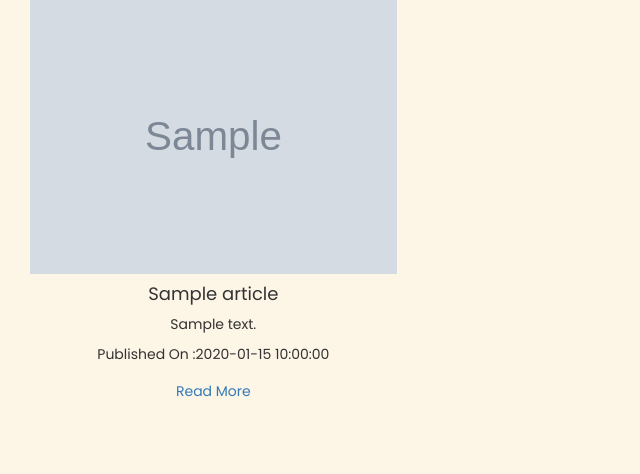
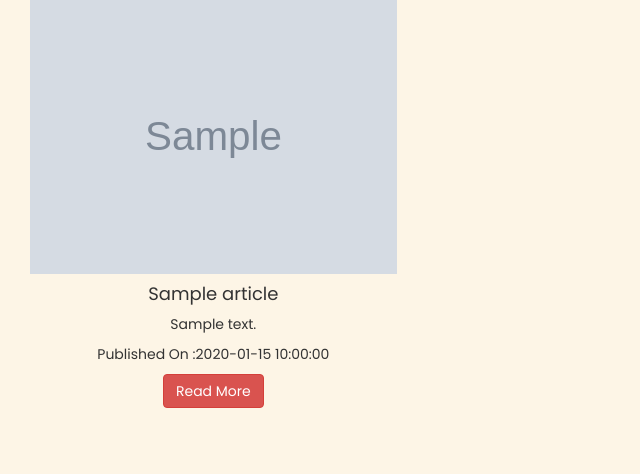
Before and after one commit to derrickmacharia/news-api, a Flask app: template app/templates/articles.html in a window 1280 px wide. Shown: the part 103-577 px from the top of the page, without its empty margins (0-640 px from the left). Run offline with Flask 2, Linux system fonts and the light colour scheme; the template is opened without the code that fills it: most values are stand-ins (such as "Sample title", 1, 10 or a date in 2020); grey boxes marked "Sample" are stand-in pictures; some libraries are stand-ins or nearby versions.

Commit message:
cahnge button color2

```diff
--- a/app/templates/macros.html
+++ b/app/templates/macros.html
@@ -16,7 +16,7 @@
                 </div>
                 <div class="panel-footer">
 
-                    <a href="/articles/{{ sources.id }}" class="btn btn-dark mb-2" >{{sources.name}}</a>
+                    <a href="/articles/{{ sources.id }}" class="btn btn-danger mb-2" >{{sources.name}}</a>
                  </div>
             </div>
         </div>
@@ -45,7 +45,7 @@
                      <p>Published On :{{articles.publishedAt}}</p>
 
                 </div>
-                    <a href="{{ articles.url }}" class="btn btn-dark mb-2">Read More</a>
+                    <a href="{{ articles.url }}" class="btn btn-danger mb-2">Read More</a>
 
 
             </div>
```
